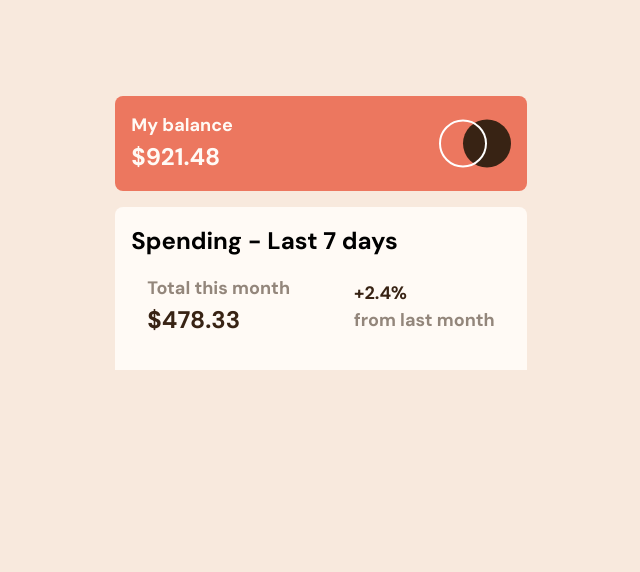
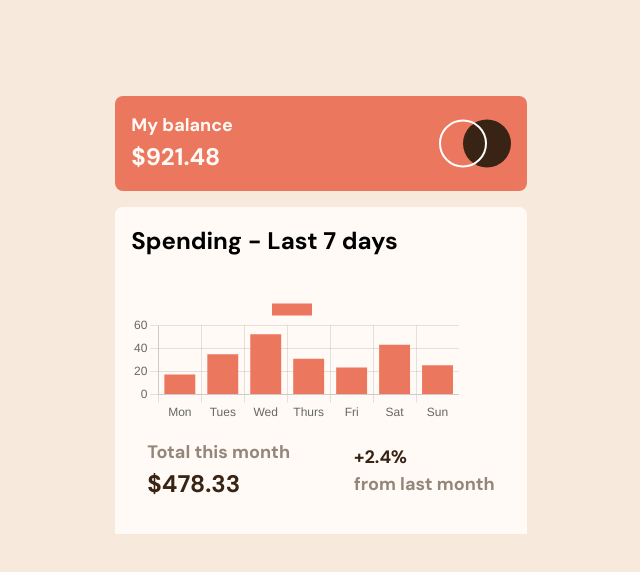
Before and after one commit to sclingan/expense-chart1, a React (Vite) app: page / in a window 1280 px wide. Shown: the top 572 px of the page, without its empty margins (319-959 px from the left). Built offline with nearby package versions, Linux system fonts and the light colour scheme.

Commit message:
Added react-chartjs

```diff
--- a/package.json
+++ b/package.json
@@ -10,7 +10,9 @@
     "preview": "vite preview"
   },
   "dependencies": {
+    "chart.js": "^4.4.1",
     "react": "^18.2.0",
+    "react-chartjs-2": "^5.2.0",
     "react-dom": "^18.2.0",
     "recharts": "^2.11.0"
   },
--- a/src/section.tsx
+++ b/src/section.tsx
@@ -1,13 +1,55 @@
-import datajs from '../data.json'
+// import datajs from '../data.json'
+import {
+  Chart as ChartJS,
+  CategoryScale,
+  LinearScale,
+  BarElement,
+  Title,
+  Tooltip,
+  Legend,
+} from 'chart.js';
+import { Bar } from 'react-chartjs-2';
+
+ChartJS.register(
+  CategoryScale,
+  LinearScale,
+  BarElement,
+  Title,
+  Tooltip,
+  Legend
+);
+
+export const options = {
+  responsive: true,
+  plugins: {
+    legend: {
+      // position: 'top' as const,
+    },
+    title: {
+      display: true,
+    },
+  },
+};
 
 function Section() {
+  const labels = ['Mon', 'Tues', 'Wed', 'Thurs', 'Fri', 'Sat', 'Sun'];
+
+   const data = {
+    labels,
+    datasets:  [{
+      label: '',
+      data: [17.45, 34.91, 52.36, 31.07, 23.39, 43.28, 25.48],
+      backgroundColor: 'hsl(10, 79%, 65%)'
+    }]
+  }
+
+
 
     return (
       <section>
          <h2>Spending - Last 7 days</h2>
-         <div id="graph">
-
-
+         <div id="myChart">
+        <Bar options={options} data={data}/>
          </div>
         <footer>
           <div className="div-total">
```
Also changed, not shown: 1 other file (tests, documents, lock files or other folders).
